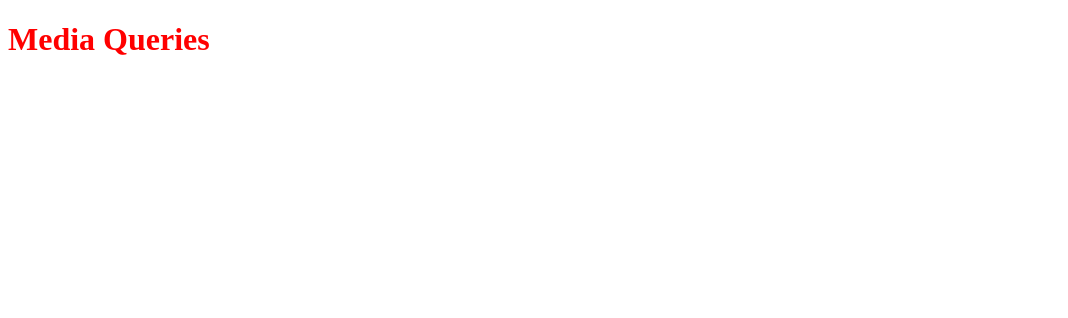
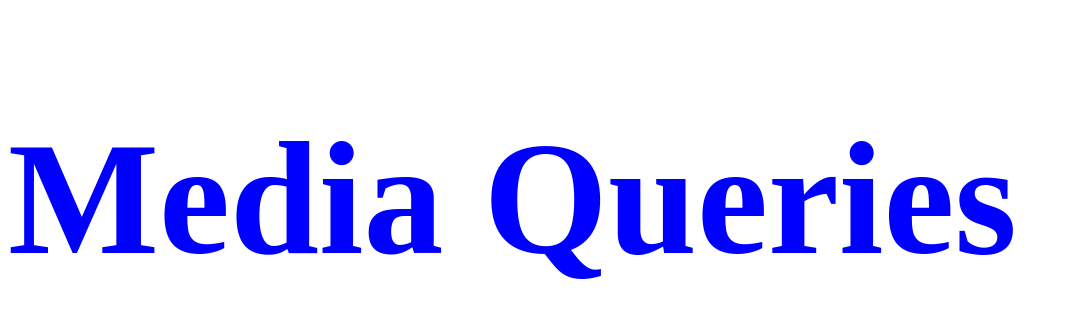
Before and after one commit to benmarley/dsn1675-class-examples, a plain HTML site: page media-queries/index.html in a window 1280 px wide. Shown: the whole page, without its empty margins (0-1068 px from the left). Drawn offline with Linux system fonts and the light colour scheme.

Commit message:
started page

```diff
--- a/media-queries/css/main.css
+++ b/media-queries/css/main.css
@@ -19,5 +19,21 @@ html {
 
 .title {
     color: red;
+}
+
+@media only screen and (min-width: 400px) {
+
+    .title {
+        color: green;
+        font-size: 10rem;
+    }
 
 }
+
+@media only screen and (min-width: 700px) {
+
+    .title {
+        color: blue;
+    }
+
+}
```
Also changed, not shown: 2 other files. Lines whose indentation alone changed are shown as unchanged.
